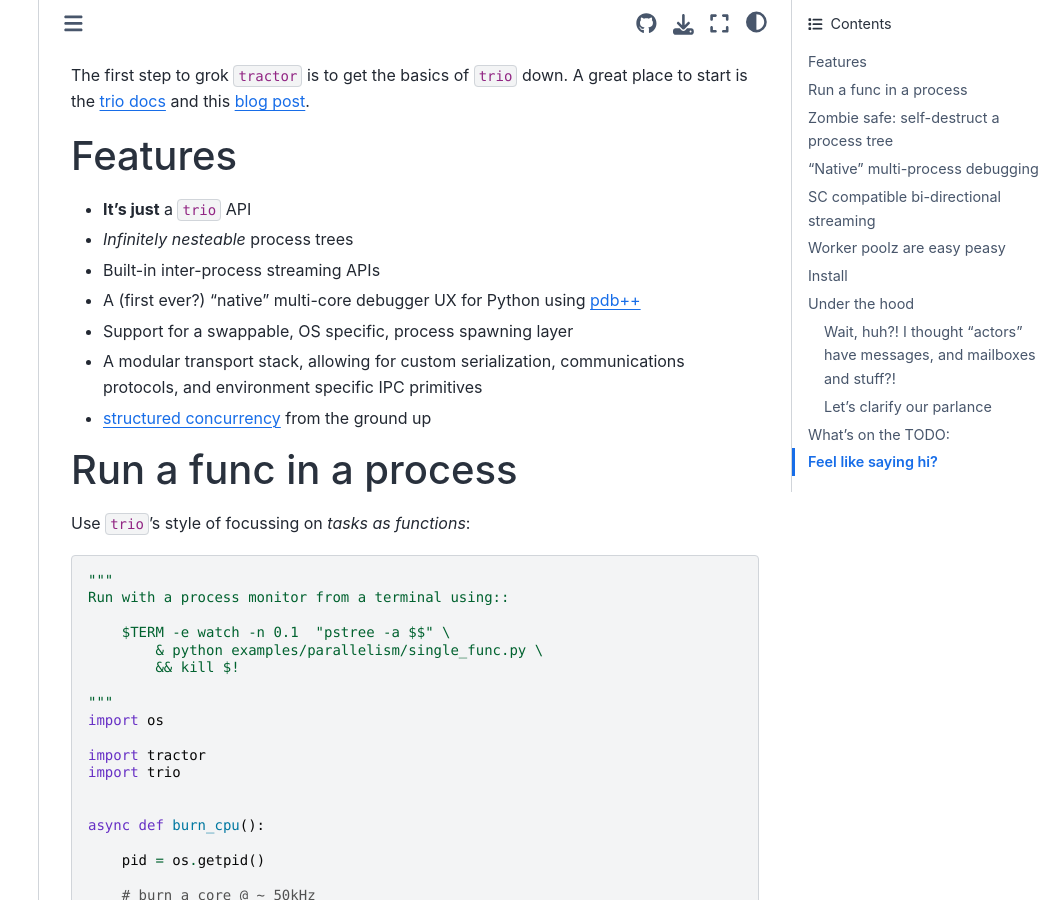
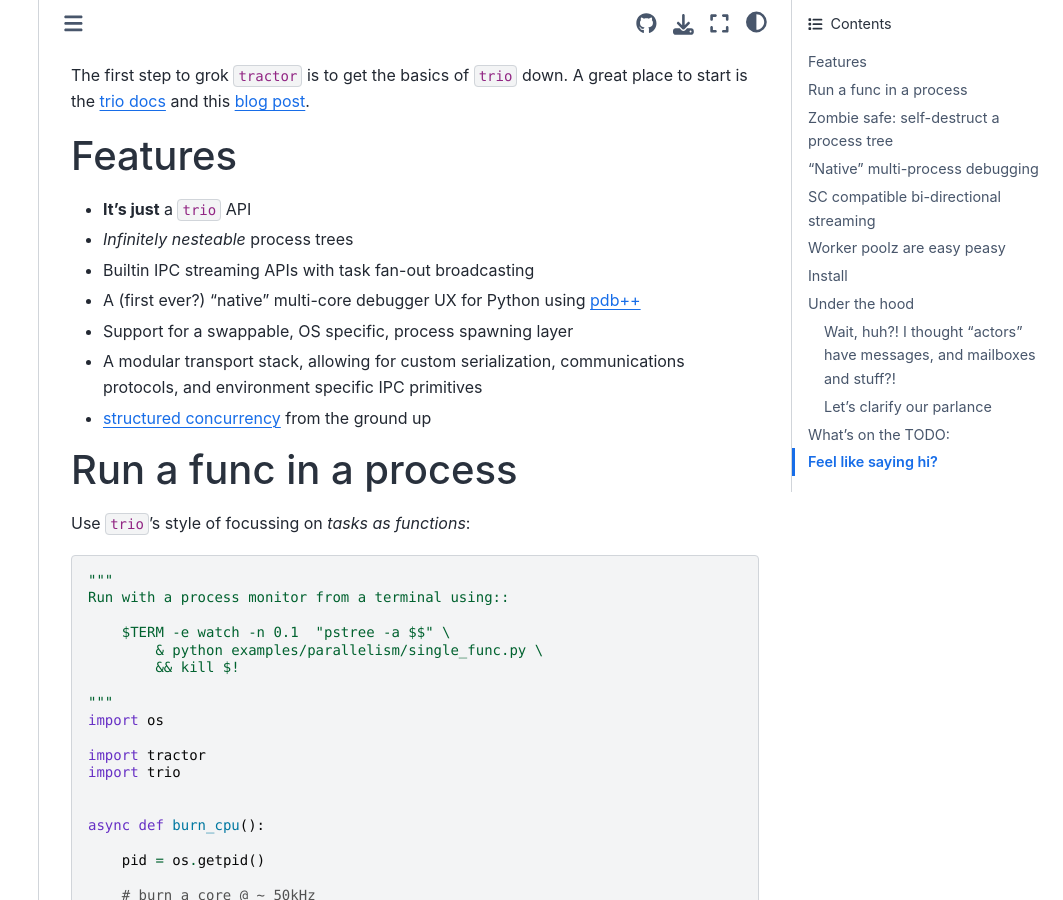
Before and after one commit to goodboy/tractor, a Sphinx documentation site: the page built from docs/README.rst, in a window 1280 px wide and 900 px high, scrolled down 472 px. Shown: the whole window, without its empty margins (217-1280 px from the left). Built offline with Sphinx 7.4.7 and the Sphinx Book theme 1.1.4, drawn with Linux system fonts in a browser that asks for light colours.

Commit message:
Pump broadcasting support in readme

```diff
--- a/docs/README.rst
+++ b/docs/README.rst
@@ -21,7 +21,7 @@ Features
 --------
 - **It's just** a ``trio`` API
 - *Infinitely nesteable* process trees
-- Built-in inter-process streaming APIs
+- Builtin IPC streaming APIs with task fan-out broadcasting
 - A (first ever?) "native" multi-core debugger UX for Python using `pdb++`_
 - Support for a swappable, OS specific, process spawning layer
 - A modular transport stack, allowing for custom serialization,
```
